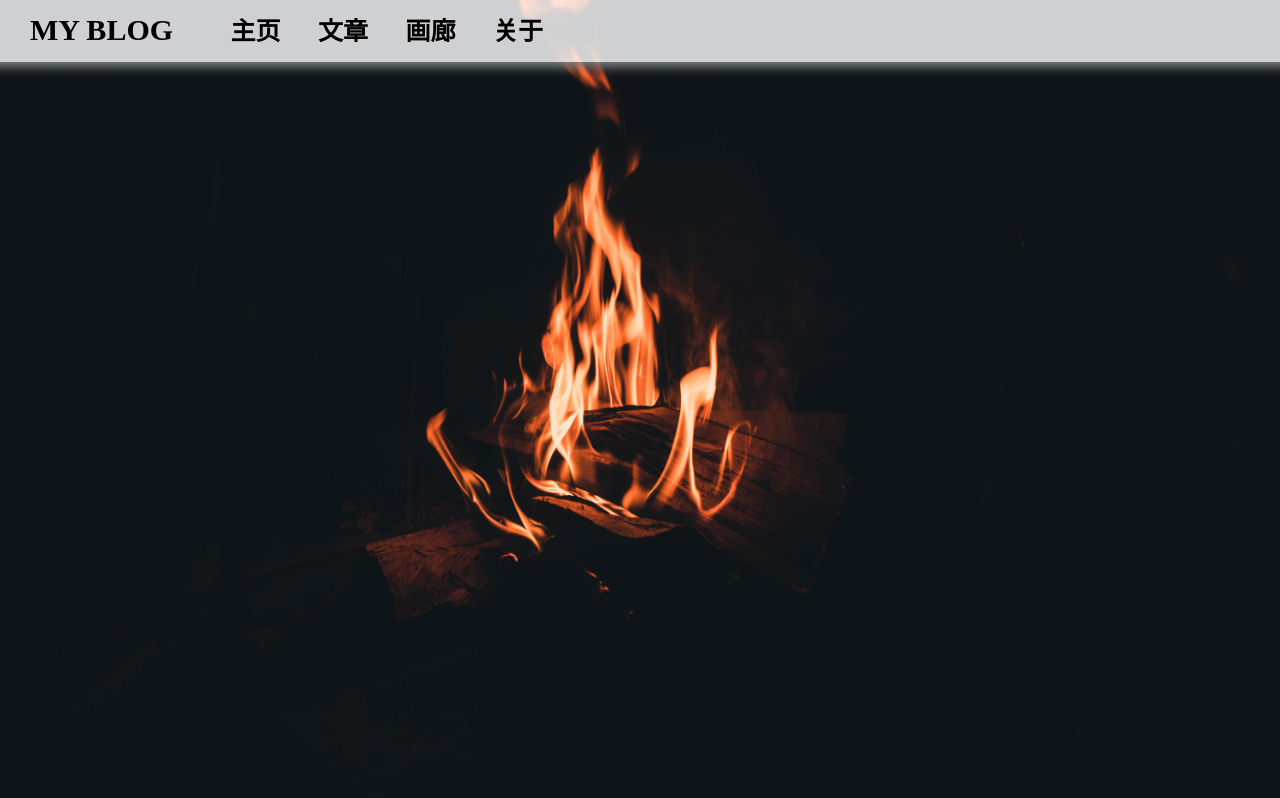
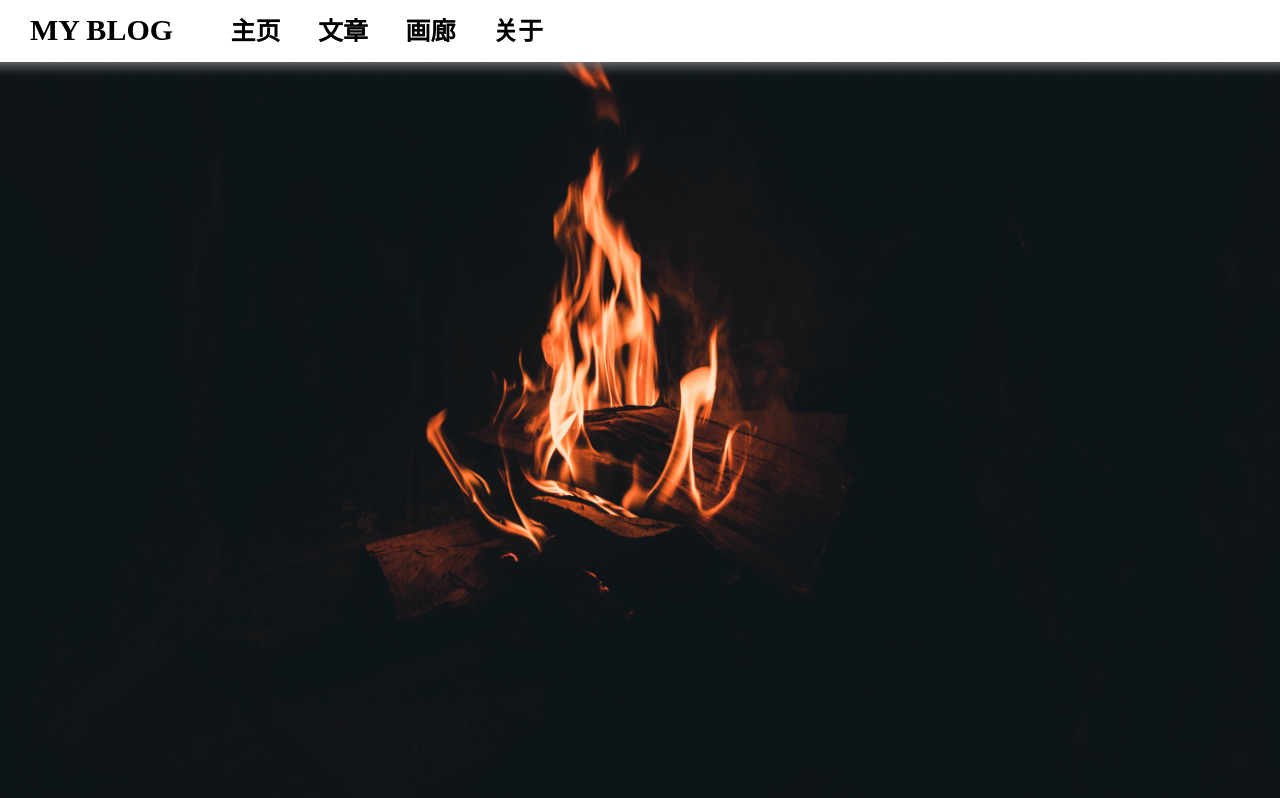
Before and after one commit to Tudor-FG/Tudor-FG.github.io, a plain HTML site: page html/home.html in a window 1280 px wide. Shown: the top 798 px of the page. Drawn offline with Linux system fonts and the light colour scheme.

Commit message:
Update home.html

```diff
--- a/html/home.html
+++ b/html/home.html
@@ -35,9 +35,9 @@
 				top: 0;
 				overflow: hidden; */
 				color: #000;
-				background-color: rgba(255, 255, 255, 0.8);
+				background-color: rgba(255, 255, 255, 1);
 				font: bold 30px/50px 'Times New Roman', 'Courier New', Courier, monospace;
-				box-shadow: 0px -5px 10px 10px rgba(130, 130, 130, 1);
+				box-shadow: 0px -5px 10px 10px rgba(130, 130, 130, 0.8);
 			}
 
 			.nav a {
```
